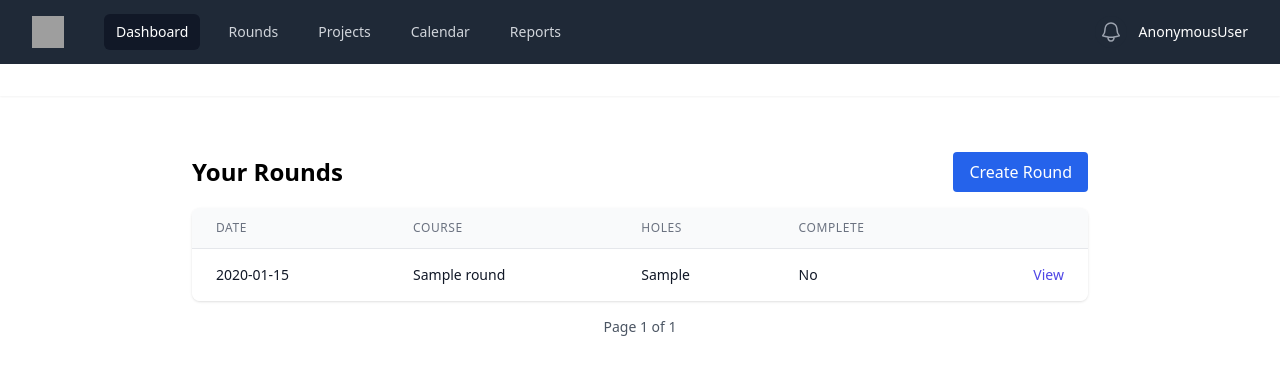
After one commit to Lee-Sutton/birdie_buddy, a Django app: template src/birdie_buddy/round_entry/templates/round_entry/round_list.html in a window 1280 px wide. The commit adds this page. Shown: the top 392 px of the page. Run offline with Django 4.2, Linux system fonts and the light colour scheme; the template is opened without the code that fills it: most values are stand-ins (such as "Sample title", 1, 10 or a date in 2020); style sheets or scripts are compiled from the project's sources; grey boxes are pictures that could not be loaded.

Commit message:
feat(rounds): add paginated round list view, template and tests
- Add RoundListView (LoginRequired, paginated, user-scoped)
- Add template with table, pagination and create button
- Register URL
- Add tests for access, scoping and pagination
- Update dashboard link and export view
- Update AGENTS.md with app context,description:Commit changes with a Conventional Commit style message,timeout:120000}

```diff
--- a/src/birdie_buddy/round_entry/templates/dashboard.html
+++ b/src/birdie_buddy/round_entry/templates/dashboard.html
@@ -1,3 +1,7 @@
 {% extends "base.html" %}
 {% block content %}
+<div class="max-w-4xl mx-auto py-8">
+  <h1 class="text-2xl font-semibold mb-4">Dashboard</h1>
+  <a href="{% url 'round_entry:round_list' %}" class="text-blue-600 underline">View your rounds</a>
+</div>
 {% endblock content %}
--- /dev/null
+++ b/src/birdie_buddy/round_entry/templates/round_entry/round_list.html
@@ -0,0 +1,57 @@
+{% extends "base.html" %}
+
+{% block content %}
+<div class="max-w-4xl mx-auto py-8">
+  <div class="flex items-center justify-between mb-4">
+    <h1 class="text-2xl font-semibold">Your Rounds</h1>
+    <a href="{% url 'round_entry:create_round' %}" class="bg-blue-600 text-white px-4 py-2 rounded">Create Round</a>
+  </div>
+
+  <div class="bg-white shadow overflow-hidden sm:rounded-lg">
+    <table class="min-w-full divide-y divide-gray-200">
+      <thead class="bg-gray-50">
+        <tr>
+          <th class="px-6 py-3 text-left text-xs font-medium text-gray-500 uppercase tracking-wider">Date</th>
+          <th class="px-6 py-3 text-left text-xs font-medium text-gray-500 uppercase tracking-wider">Course</th>
+          <th class="px-6 py-3 text-left text-xs font-medium text-gray-500 uppercase tracking-wider">Holes</th>
+          <th class="px-6 py-3 text-left text-xs font-medium text-gray-500 uppercase tracking-wider">Complete</th>
+          <th class="px-6 py-3"></th>
+        </tr>
+      </thead>
+      <tbody class="bg-white divide-y divide-gray-200">
+        {% for round in rounds %}
+        <tr>
+          <td class="px-6 py-4 whitespace-nowrap text-sm text-gray-900">{{ round.created_at|date:"Y-m-d" }}</td>
+          <td class="px-6 py-4 whitespace-nowrap text-sm text-gray-900">{{ round.course_name }}</td>
+          <td class="px-6 py-4 whitespace-nowrap text-sm text-gray-900">{{ round.holes_played }}</td>
+          <td class="px-6 py-4 whitespace-nowrap text-sm text-gray-900">{% if round.complete %}Yes{% else %}No{% endif %}</td>
+          <td class="px-6 py-4 whitespace-nowrap text-right text-sm font-medium">
+            <a href="{% url 'round_entry:round_detail' round.id %}" class="text-indigo-600 hover:text-indigo-900">View</a>
+          </td>
+        </tr>
+        {% empty %}
+        <tr>
+          <td colspan="5" class="px-6 py-4 text-center text-sm text-gray-500">No rounds yet.</td>
+        </tr>
+        {% endfor %}
+      </tbody>
+    </table>
+  </div>
+
+  <div class="mt-4">
+    <nav class="flex items-center justify-between">
+      <div>
+        {% if page_obj.has_previous %}
+          <a href="?page={{ page_obj.previous_page_number }}" class="px-3 py-1 bg-gray-200 rounded">Previous</a>
+        {% endif %}
+      </div>
+      <div class="text-sm text-gray-600">Page {{ page_obj.number }} of {{ page_obj.paginator.num_pages }}</div>
+      <div>
+        {% if page_obj.has_next %}
+          <a href="?page={{ page_obj.next_page_number }}" class="px-3 py-1 bg-gray-200 rounded">Next</a>
+        {% endif %}
+      </div>
+    </nav>
+  </div>
+</div>
+{% endblock content %}
--- a/src/birdie_buddy/round_entry/urls.py
+++ b/src/birdie_buddy/round_entry/urls.py
@@ -5,6 +5,7 @@ app_name = "round_entry"
 
 urlpatterns = [
     path("", views.home, name="home"),
+    path("rounds/", views.RoundListView.as_view(), name="round_list"),
     path("rounds/create", views.RoundCreateView.as_view(), name="create_round"),
     path(
         "rounds/<int:id>/holes/<int:number>/create",
```
Also changed, not shown: AGENTS.md (added, +31 -0 lines), src/birdie_buddy/round_entry/views/__init__.py (+8 -1 lines), src/birdie_buddy/round_entry/views/round_list_view.py (added, +14 -0 lines), src/birdie_buddy/round_entry/views/round_list_view_test.py (added, +48 -0 lines).
